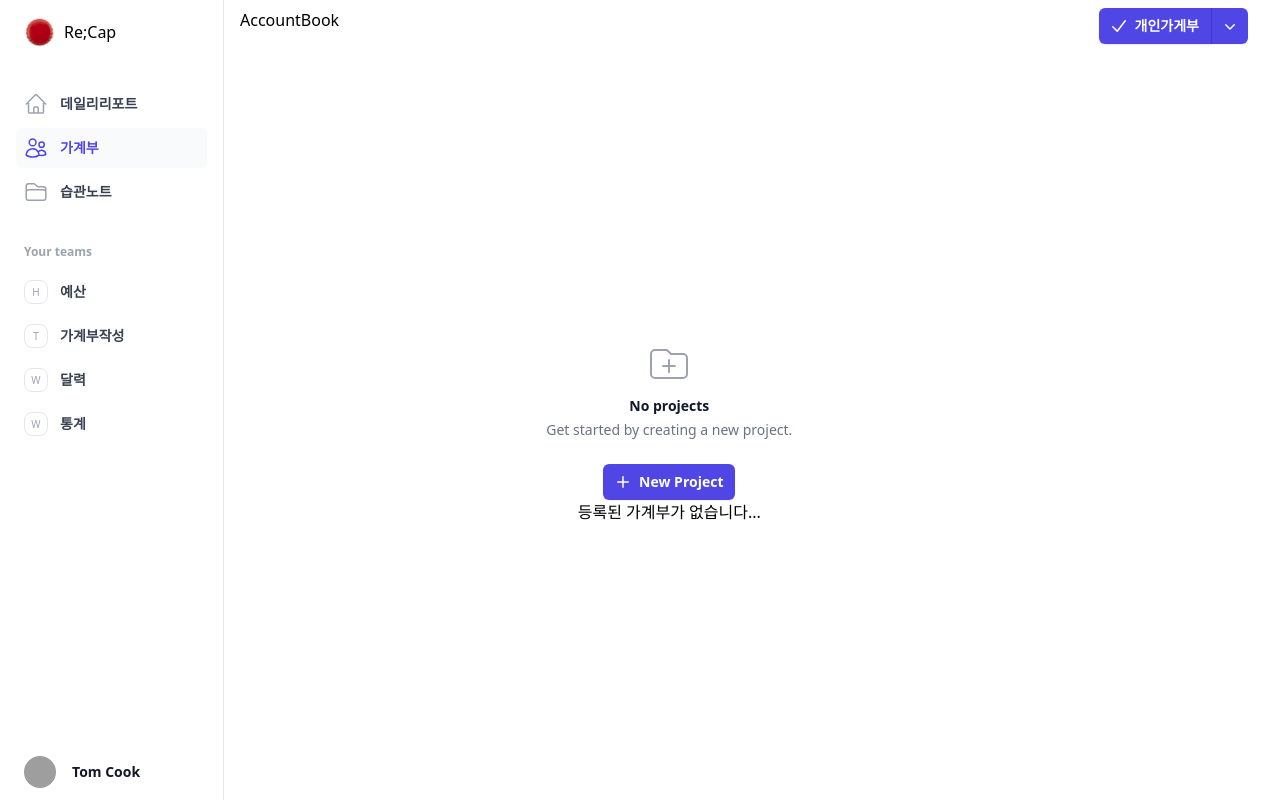
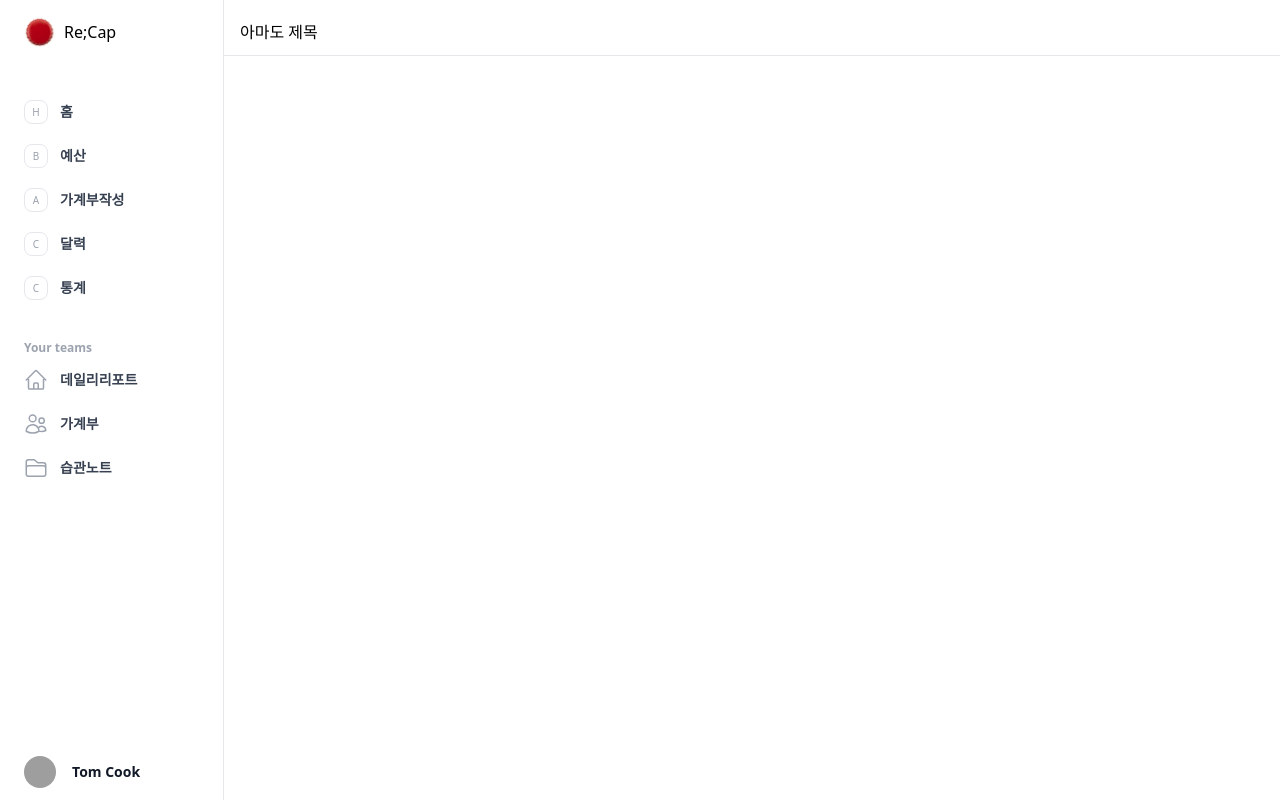
Before and after one commit to kansg92/recap_fe_vue, a Vue app: page /accountbook in a window 1280 px wide. Shown: the top 802 px of the page. Built offline with nearby package versions, Linux system fonts and the light colour scheme; grey boxes are pictures that could not be loaded.

Commit message:
기본 UI 변경

```diff
--- a/src/App.vue
+++ b/src/App.vue
@@ -1,7 +1,7 @@
 <template>
   <div class="w-full h-full">
     <header>
-      <HeaderMain v-show="showTopbar" />
+      <HeaderMain v-show="showTopbar" class="z-50 "/>
     </header>
     <div class="py-2 min-h-screen">
       <SideBar v-show="sidebarOpen" />
--- a/src/components/Header.vue
+++ b/src/components/Header.vue
@@ -13,7 +13,7 @@
         </button>
       </div>
       <div class="hidden lg:flex lg:gap-x-12">
-        <a v-for="item in navigation" :key="item.name" :href="item.href" class="text-sm font-semibold leading-6 text-gray-900">{{ item.name }}</a>
+        <a v-for="item in navigation" :key="item.name" :href="item.href" @click="subName.setName(item.name)" class="text-sm font-semibold leading-6 text-gray-900">{{ item.name }}</a>
       </div>
       <div class="hidden lg:flex lg:flex-1 lg:justify-end">
         <a href="#" class="text-sm font-semibold leading-6 text-gray-900">Log in <span aria-hidden="true">&rarr;</span></a>
@@ -36,6 +36,7 @@
           <div class="-my-6 divide-y divide-gray-500/10">
             <div class="space-y-2 py-6">
               <router-link
+                @click="mobileMenuOpen = false; subName.setName(item.name);"
                 v-for="item in navigation"
                 :key="item.name"
                 :to="item.href"
@@ -57,11 +58,14 @@
 import { ref } from "vue";
 import { Dialog, DialogPanel } from "@headlessui/vue";
 import { Bars3Icon, XMarkIcon } from "@heroicons/vue/24/outline";
+import { getNames } from "@/stores/ui";
+
+const subName = getNames();
 
 const navigation = [
-  { name: "소개", href: "/about" },
-  { name: "데일리리포트", href: "/dailyreport" },
-  { name: "가계부", href: "/accountbook" },
+  { name: "소개", href: "/about/main" },
+  { name: "데일리리포트", href: "/dailyreport/main" },
+  { name: "가계부", href: "/accountbook/main" },
   { name: "습관카드", href: "#" },
 ];
 
--- a/src/components/SideBar.vue
+++ b/src/components/SideBar.vue
@@ -56,33 +56,9 @@
                   <a href="/" class="flex items-center gap-2"><img class="h-8 w-auto" src="@/assets/red_bottle_cap_aih.png" alt="Your Company" />Re;Cap</a>
                 </div>
                 <nav class="flex flex-1 flex-col">
-                  <ul role="list" class="flex flex-1 flex-col gap-y-7">
-                    <li>
-                      <ul role="list" class="-mx-2 space-y-1">
-                        <li v-for="item in navigation" :key="item.name">
-                          <router-link v-slot="{ href, route, navigate, isActive, isExactActive }" :to="item.href">
-                            <a
-                              :class="[
-                                isActive ? 'bg-gray-50 text-indigo-600' : 'text-gray-700 hover:text-indigo-600 hover:bg-gray-50',
-                                'group flex gap-x-3 rounded-md p-2 text-sm leading-6 font-semibold',
-                              ]"
-                            >
-                              <component
-                                :is="item.icon"
-                                :class="[isActive ? 'text-indigo-600' : 'text-gray-400 group-hover:text-indigo-600', 'h-6 w-6 shrink-0']"
-                                aria-hidden="true"
-                              />
-                              {{ item.name }}
-                            </a>
-                          </router-link>
-                        </li>
-                      </ul>
-                    </li>
-                    <li>
-                      <div class="text-xs font-semibold leading-6 text-gray-400">Your teams</div>
-                      <ul role="list" class="-mx-2 mt-2 space-y-1">
+                  <ul role="list" class="-mx-2 mt-2 space-y-1">
                         <li v-for="content in contents" :key="content.name">
-                          <router-link v-slot="{ href, route, navigate, isActive, isExactActive }" :to="content.href">
+                          <router-link v-slot="{ href, route, navigate, isActive, isExactActive }" :to="content.href" >
                             <a
                               :class="[
                                 isActive ? 'bg-gray-50 text-indigo-600' : 'text-gray-700 hover:text-indigo-600 hover:bg-gray-50',
@@ -97,6 +73,31 @@
                                 >{{ content.icon }}</span
                               >
                               <span class="truncate">{{ content.name }}</span>
+                            </a>
+                          </router-link>
+                        </li>
+                      </ul>
+                  <ul role="list" class="flex flex-1 flex-col gap-y-7">
+                    <li>
+
+                    </li>
+                    <li>
+                      <div class="text-xs font-semibold leading-6 text-gray-400">Your teams</div>
+                      <ul role="list" class="-mx-2 space-y-1">
+                        <li v-for="(item, i) in navigation" :key="item.name">
+                          <router-link v-slot="{ href, route, navigate, isActive, isExactActive }" :to="item.href" @click="subName.setName(item.name)">
+                            <a
+                              :class="[
+                                isActive ? 'bg-gray-50 text-indigo-600' : 'text-gray-700 hover:text-indigo-600 hover:bg-gray-50',
+                                'group flex gap-x-3 rounded-md p-2 text-sm leading-6 font-semibold',
+                              ]"
+                            >
+                              <component
+                                :is="item.icon"
+                                :class="[isActive ? 'text-indigo-600' : 'text-gray-400 group-hover:text-indigo-600', 'h-6 w-6 shrink-0']"
+                                aria-hidden="true"
+                              />
+                              {{ item.name }}
                             </a>
                           </router-link>
                         </li>
@@ -120,26 +121,7 @@
         </div>
         <nav class="flex flex-1 flex-col">
           <ul role="list" class="flex flex-1 flex-col gap-y-7">
-            <li>
-              <ul role="list" class="-mx-2 space-y-1">
-                <li v-for="item in navigation" :key="item.name">
-                  <router-link v-slot="{ href, route, navigate, isActive, isExactActive }" :to="item.href">
-                    <a
-                      :class="[
-                        isActive ? 'bg-gray-50 text-indigo-600' : 'text-gray-700 hover:text-indigo-600 hover:bg-gray-50',
-                        'group flex gap-x-3 rounded-md p-2 text-sm leading-6 font-semibold',
-                      ]"
-                    >
-                      <component :is="item.icon" :class="[isActive ? 'text-indigo-600' : 'text-gray-400 group-hover:text-indigo-600', 'h-6 w-6 shrink-0']" aria-hidden="true" />
-                      {{ item.name }}
-                    </a>
-                  </router-link>
-                </li>
-              </ul>
-            </li>
-            <li>
-              <div class="text-xs font-semibold leading-6 text-gray-400">Your teams</div>
-              <ul role="list" class="-mx-2 mt-2 space-y-1">
+            <ul role="list" class="-mx-2 mt-2 space-y-1">
                 <li v-for="content in contents" :key="content.name">
                   <router-link :to="content.href" v-slot="{ href, route, navigate, isActive, isExactActive }">
                     <a
@@ -160,6 +142,26 @@
                   </router-link>
                 </li>
               </ul>
+
+            <li >
+              <div class="text-xs font-semibold leading-6 text-gray-400">Your teams</div>
+              <li>
+              <ul role="list" class="-mx-2 space-y-1">
+                <li v-for="(item, i) in navigation" :key="item.name">
+                  <router-link v-slot="{ href, route, navigate, isActive, isExactActive }" :to="item.href" @click="subName.setName(item.name)">
+                    <a
+                      :class="[
+                        isActive ? 'bg-gray-50 text-indigo-600' : 'text-gray-700 hover:text-indigo-600 hover:bg-gray-50',
+                        'group flex gap-x-3 rounded-md p-2 text-sm leading-6 font-semibold',
+                      ]"
+                    >
+                      <component :is="item.icon" :class="[isActive ? 'text-indigo-600' : 'text-gray-400 group-hover:text-indigo-600', 'h-6 w-6 shrink-0']" aria-hidden="true" />
+                      {{ item.name }}
+                    </a>
+                  </router-link>
+                </li>
+              </ul>
+            </li>
             </li>
             <li class="-mx-6 mt-auto">
               <router-link to="#" class="flex items-center gap-x-4 px-6 py-3 text-sm font-semibold leading-6 text-gray-900 hover:bg-gray-50">
@@ -182,7 +184,7 @@
         <span class="sr-only">Open sidebar</span>
         <Bars3Icon class="h-6 w-6" aria-hidden="true" />
       </button>
-      <div class="flex-1 text-sm font-semibold leading-6 text-gray-900">Dashboard</div>
+      <div class="flex-1 text-sm font-semibold leading-6 text-gray-900">{{ subName.getName }}</div>
       <router-link to="#">
         <span class="sr-only">Your profile</span>
         <img
@@ -192,7 +194,6 @@
         />
       </router-link>
     </div>
-
     <!-- <main class="py-10 lg:pl-72">
       <div class="px-4 sm:px-6 lg:px-8">
         contents???
@@ -205,27 +206,27 @@
 import { computed, onMounted, ref } from "vue";
 import { Dialog, DialogPanel, TransitionChild, TransitionRoot } from "@headlessui/vue";
 import { Bars3Icon, CalendarIcon, ChartPieIcon, DocumentDuplicateIcon, FolderIcon, HomeIcon, UsersIcon, XMarkIcon } from "@heroicons/vue/24/outline";
-import { sidebarContents } from "@/stores/ui";
+import { sidebarContents,getNames } from "@/stores/ui";
+
+const subName = getNames();
 const store = sidebarContents();
 
 const navigation = [
   {
     name: "데일리리포트",
-    href: "/dailyreport",
+    href: "/dailyreport/main",
     icon: HomeIcon,
   },
-  { name: "가계부", href: "/accountbook", icon: UsersIcon },
+  { name: "가계부", href: "/accountbook/main", icon: UsersIcon },
   { name: "습관노트", href: "/habbitCard", icon: FolderIcon },
   // { name: "Calendar", href: "#", icon: CalendarIcon },
   // { name: "Documents", href: "#", icon: DocumentDuplicateIcon },
   // { name: "Reports", href: "#", icon: ChartPieIcon },
 ];
 
+const selectedNav = ref(navigation[0])
+
 const contents = computed(()=> store.sideContent)
-
-
-
-
 
 
 const sidebarOpen = ref(false);
--- a/src/router/index.ts
+++ b/src/router/index.ts
@@ -19,10 +19,24 @@ const router = createRouter({
       name: 'dailyreport',
       component: () => import('@/views/daily_report/DailyReportView.vue')
     },
+
+    // 가계부
     {
       path: '/accountbook',
       name: 'accountbook',
-      component: () => import('@/views/accountBook/AccountBook.vue')
+      component: () => import('@/views/Accountbook/AccountBook.vue'),
+      children: [
+        {
+          path : 'main',
+          name : 'accountMain',
+          component : () => import('@/views/Accountbook/MainView.vue')
+        },
+        {
+          path : 'budget',
+          name : 'budget',
+          component : () => import('@/views/Accountbook/BudgetView.vue')
+        },
+      ]
     },
 
 //  ******************************* ErroPage *****************************************
--- a/src/stores/ui.ts
+++ b/src/stores/ui.ts
@@ -45,3 +45,15 @@ export const sidebarContents = defineStore("sidebar", ()=>{
 
   return {sideContent, setContents};
 });
+
+
+export const getNames = defineStore("names", ()=>{
+
+  const getName = ref<string>('')
+
+  const setName = (name:string) =>{
+    getName.value = name
+  }
+
+  return {setName,getName};
+})
--- a/src/views/Accountbook/AccountBook.vue
+++ b/src/views/Accountbook/AccountBook.vue
@@ -1,25 +1,24 @@
 <template>
-  <main class="pl-52 h-screen">
-    <div class="px-4 sm:px-6 lg:px-8 h-full">
+  <div class="lg:pl-56 h-screen">
+    <div class="h-full">
+      <div class="flex items-center h-12 border-b ">
+        <span class="lg:pl-4 pl-2">아마도 제목</span>
+      </div>
       <div class="float-right">
-        <ListBox :selectOption="selectOption" />
+        <!-- <ListBox :selectOption="selectOption"></ListBox> -->
       </div>
-      <h1>AccountBook</h1>
       <div class="h-full">
-        <div class="flex flex-col justify-center items-center h-full">
-          <EmptyProj />
-          <h2>등록된 가계부가 없습니다...</h2>
-        </div>
+        <RouterView></RouterView>
       </div>
     </div>
-  </main>
+  </div>
 </template>
 
 <script setup lang="ts">
 import { module, sidebarContents } from "@/stores/ui";
 import { onMounted } from "vue";
 import ListBox from "@/components/ListBox.vue";
-import EmptyProj from "@/components/EmptyProject.vue"
+import EmptyProj from "@/components/EmptyProject.vue";
 
 const store = module();
 const side = sidebarContents();
@@ -30,10 +29,11 @@ const selectOption = [
 ];
 
 const content = [
-  { name: "예산", href: "/", icon: "H" },
-  { name: "가계부작성", href: "/", icon: "T" },
-  { name: "달력", href: "/", icon: "W" },
-  { name: "통계", href: "/", icon: "W" },
+  { name: "홈", href: "main", icon: "H" },
+  { name: "예산", href: "budget", icon: "B" },
+  { name: "가계부작성", href: "/", icon: "A" },
+  { name: "달력", href: "/", icon: "C" },
+  { name: "통계", href: "/", icon: "C" },
 ];
 
 onMounted(() => {
--- /dev/null
+++ b/src/views/Accountbook/BudgetView.vue
@@ -0,0 +1,10 @@
+<template>
+  <div>
+    <header>
+      2023년도 예산
+    </header>
+
+  </div>
+</template>
+
+<script setup lang="ts"></script>
--- /dev/null
+++ b/src/views/Accountbook/MainView.vue
@@ -0,0 +1,12 @@
+<template>
+  <div class="flex flex-col justify-center items-center h-full">
+    <EmptyProj />
+    <h2>등록된 가계부가 없습니다...</h2>
+  </div>
+</template>
+
+<script setup lang="ts">
+import EmptyProj from "@/components/EmptyProject.vue"
+
+
+</script>
```
